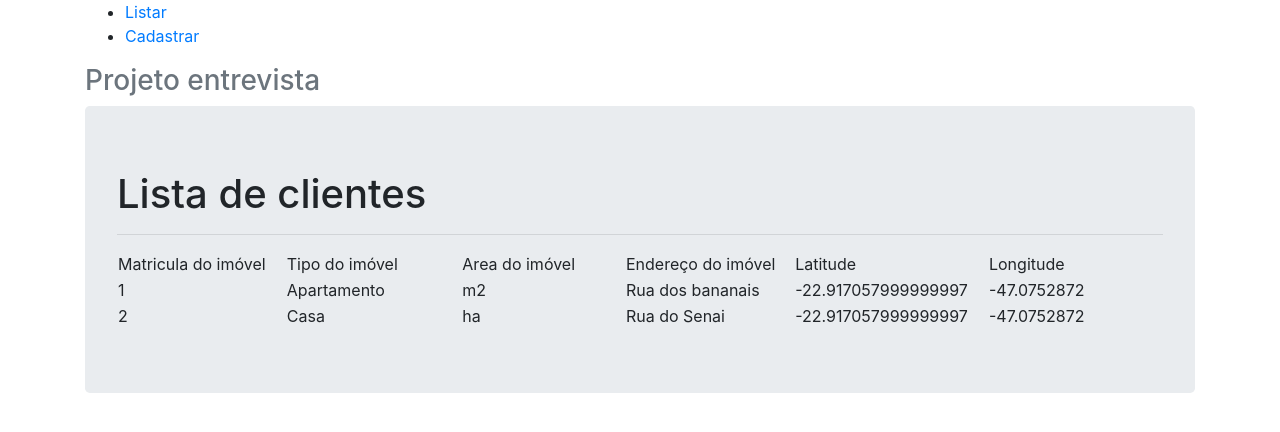
After one commit to Gushono/Projeto-cenforce, a Flask app: page /listar in a window 1280 px wide. The commit adds this page. Shown: the top 432 px of the page. Run offline with Flask 2, Linux system fonts and the light colour scheme; data comes from the database, SQL or seed files in the repository; both versions use the stored data as it was after the commit; some libraries are stand-ins or nearby versions.

Commit message:
Versão com listagem

```diff
--- a/app/controllers/default.py
+++ b/app/controllers/default.py
@@ -37,7 +37,11 @@ def cadastro():
 		cadastrar = Imovel(matricula=form.matricula.data,tipoImovel= form.tipoImovel.data, areaImovel=form.areaImovel.data,enderecoUser=form.enderecoUser.data, latUser= form.latUser.data,longUser= form.longUser.data)
 		db.session.add(cadastrar)
 		db.session.commit()
-		return "Cadastrado!"
+
+
+
+
+		return render_template('confirmacao.html')
 
 
 
@@ -49,6 +53,15 @@ def cadastro():
 
 
 
+@app.route("/listar")
+@app.route("/listar/", methods=["GET", "POST"])
+def listar():
+
+	imoveis = Imovel.query.all()
+
+
+
+	return render_template("listar.html", imoveis=imoveis)
 
 @app.route("/teste/<info>")
 @app.route("/teste", defaults={"info":None})
@@ -59,5 +72,5 @@ def teste(info):
 	#i = User("Pedro", "1234", "Pedro", "pedro@gmail.com")
 	#db.session.add(i)
 	#db.session.commit()
-	print (r.username, r.name)
+
 	return "Ok"
--- a/app/templates/base.html
+++ b/app/templates/base.html
@@ -30,9 +30,11 @@
     <div class="container">
       <div class="header clearfix">
         <nav>
-          <ul class="nav nav-pills pull-right">
-            <li role="presentation"><a href="#">Contato</a></li>
-          </ul>
+
+          <ul>
+          <li role="presentation"><a href="/listar">Listar</a></li>
+          <li role="presentation"><a href="/cadastro"> Cadastrar</a></li>
+        </ul>
         </nav>
         <h3 class="text-muted">Projeto entrevista</h3>
       </div>
--- a/app/templates/index.html
+++ b/app/templates/index.html
@@ -8,6 +8,7 @@
         <h1>Bem vindo ao Cadastramento de imóveis da ENFORCE</h1>
 
         <p><a class="btn btn-lg btn-success" role="button" href="/cadastro">Cadastre o imóvel aqui</a></p>
+         <p><a class="btn btn-lg btn-success" role="button" href="/listar">Liste os imóveis aqui</a></p>
       </div>
 
 
--- /dev/null
+++ b/app/templates/listar.html
@@ -0,0 +1,40 @@
+  {% extends 'base.html' %}
+
+
+  {% block title %}{{ super()}} - Confirmado{% endblock %}
+
+
+  {% block content %}
+
+
+ <div class="jumbotron">
+        <h1>Lista de clientes</h1>
+   		<hr>
+   		<table>
+   			<tr>
+   				<td width="200">Matricula do imóvel </td>
+   				<td width="200">Tipo do imóvel </td>
+   				<td width="200">Area do imóvel </td>
+   				<td width="200">Endereço do imóvel </td>
+   				<td width="200">Latitude </td>
+   				<td width="200">Longitude </td>
+   			</tr>
+   			{% for imovel in imoveis %}
+   			<tr>
+   				<td width="101">{{ imovel.matricula}}</td>
+   				<td width="130">{{ imovel.tipoImovel }}</td>
+   				<td width="130">{{ imovel.areaImovel }}</td>
+   				<td width="130">{{ imovel.enderecoUser }}</td>
+   				<td width="130">{{ imovel.latUser }}</td>
+   				<td width="130">{{ imovel.longUser }}</td>
+   			</tr>
+
+   			{%endfor%}
+   		</table>
+
+
+
+      </div>
+
+
+{% endblock %}  }
--- a/app/templates/projeto.html
+++ b/app/templates/projeto.html
@@ -86,6 +86,12 @@
 
 
 	<button type="submit" class="btn btn-default">Cadastrar</button>
+
+		<script>
+			if(button)
+		alert("Dados cadastrados com sucesso")
+		</script>
+
 </form>
 <div>
 
```
Also changed, not shown: app/templates/confirmacao.html (added, +24 -0 lines), storage.db.
